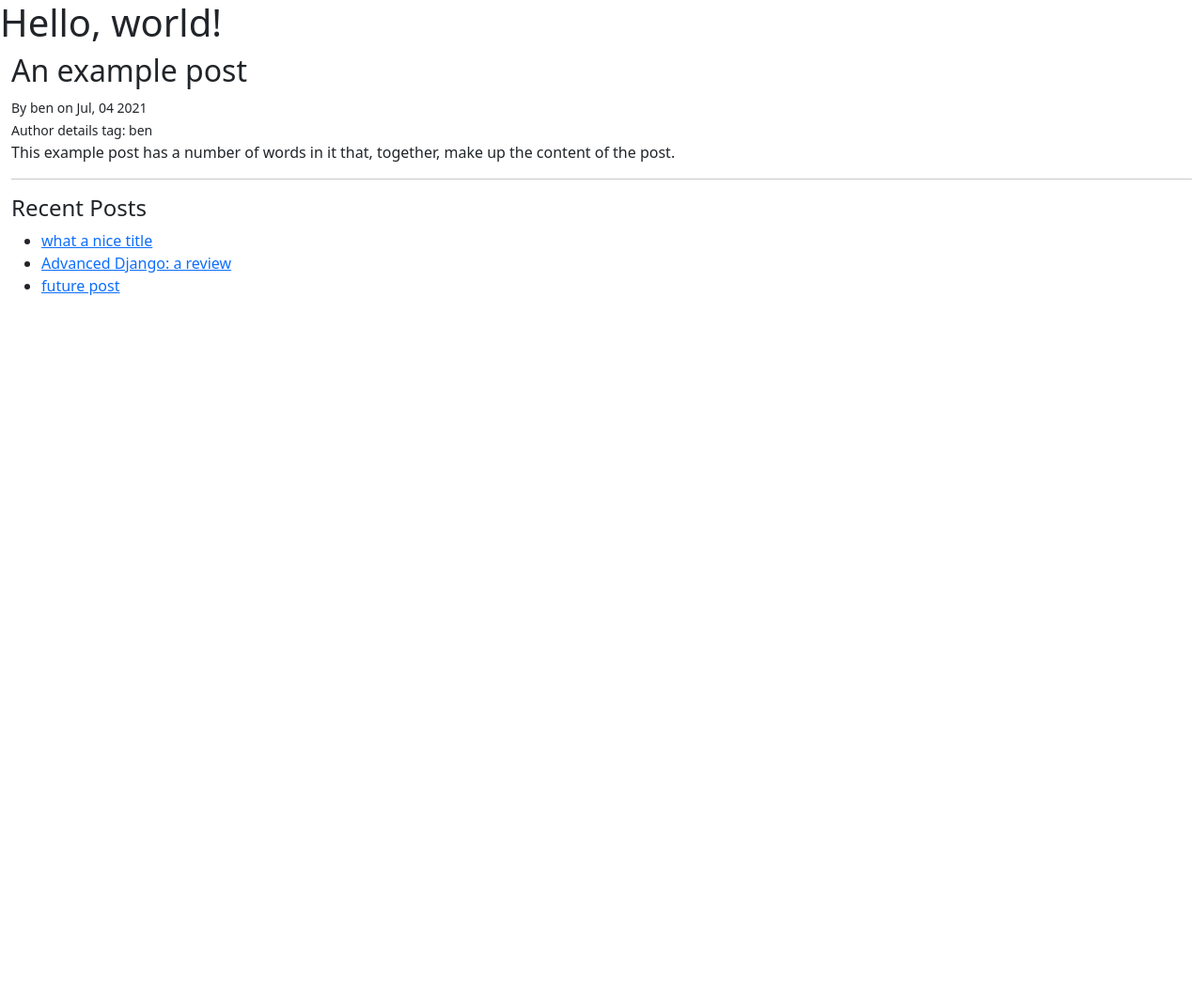
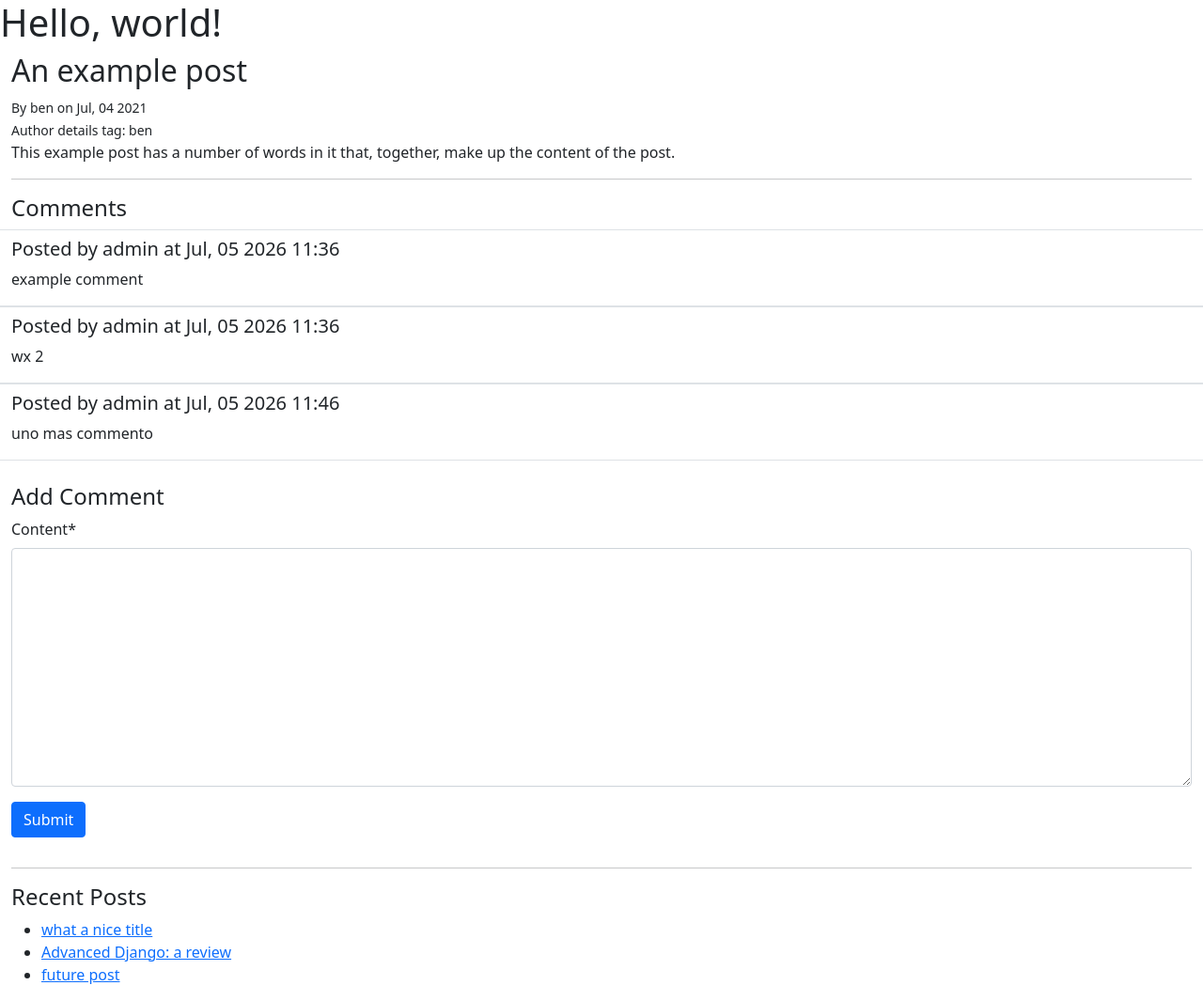
Before and after one commit to ricaFeynman/blango, a Django app: a page that uses templates/blog/post-detail.html in a window 1280 px wide. Shown: the whole page at 94% size. Before the commit the page ends 314 px from the top, so only its background shows below. Run offline with Django 5.2, Linux system fonts and the light colour scheme; a user stored in the database is signed in; data comes from the database, SQL or seed files in the repository; both versions use the stored data as it was after the commit; some libraries are stand-ins or nearby versions.

Commit message:
6: crispy

```diff
--- a/blango/settings.py
+++ b/blango/settings.py
@@ -38,8 +38,14 @@ INSTALLED_APPS = [
     'django.contrib.messages',
     'django.contrib.staticfiles',
 
+    'crispy_forms',
+    'crispy_bootstrap5',
+
     'blog',
 ]
+
+CRISPY_ALLOWED_TEMPLATE_PACKS = "bootstrap5"
+CRISPY_TEMPLATE_PACK = "bootstrap5"
 
 MIDDLEWARE = [
     'django.middleware.security.SecurityMiddleware',
--- /dev/null
+++ b/blog/forms.py
@@ -0,0 +1,14 @@
+from django import forms
+from .models import Comment
+
+from crispy_forms.layout import Submit
+from crispy_forms.helper import FormHelper
+
+class CommentForm(forms.ModelForm):
+    class Meta:
+        model = Comment
+        fields = ["content"]
+    def __init__(self, *args, **kwargs):
+        super().__init__(*args, **kwargs)
+        self.helper = FormHelper(self)
+        self.helper.add_input(Submit('submit', 'Submit'))
--- a/blog/views.py
+++ b/blog/views.py
@@ -1,5 +1,6 @@
-from django.shortcuts import render, get_object_or_404
+from django.shortcuts import render, get_object_or_404, redirect
 from .models import Post
+from .forms import CommentForm
 from django.utils import timezone
 
 # Create your views here.
@@ -9,4 +10,19 @@ def index(request):
 
 def post_detail(request, slug):
     post = get_object_or_404(Post, slug=slug)
-    return render(request, "blog/post-detail.html", {'post': post})
+
+    if request.user.is_active:
+        if request.method == "POST":
+            comment_form = CommentForm(request.POST)
+            if comment_form.is_valid():
+                comment = comment_form.save(commit=False)
+                comment.content_object = post
+                comment.creator = request.user
+                comment.save()
+                return redirect(request.path_info)
+        else:
+            comment_form = CommentForm()
+    else:
+        comment_form = None
+
+    return render(request, "blog/post-detail.html", {'post': post, 'comment_form':comment_form})
--- /dev/null
+++ b/templates/blog/post-comments.html
@@ -0,0 +1,25 @@
+{% load blog_extras crispy_forms_tags %}
+<h4>Comments</h4>
+{% for comment in post.comments.all %}
+{% rowcol "border-top pt-2" %}
+<h5>Posted by {{ comment.creator }} at {{ comment.created_at|date:"M, d Y h:i" }}</h5>
+{% endrowcol %}
+{% rowcol "border-bottom" %}
+<p>{{ comment.content }}</p>
+{% endrowcol %}
+{% empty %}
+{% rowcol "border-top border-bottom" %}
+{% endrowcol %}
+{% endfor %}
+
+{% if request.user.is_active %}
+{% rowcol "mt-4" %}
+<h4>Add Comment</h4>
+{% crispy comment_form %}
+<!-- <form method="post">
+    {% csrf_token %}
+    {{ comment_form|crispy }}
+    <p><button type="submit" class="btn btn-primary">Submit</button></p>
+</form> -->
+{% endrowcol %}
+{% endif %}
--- a/templates/blog/post-detail.html
+++ b/templates/blog/post-detail.html
@@ -9,6 +9,8 @@
     {{ post.content }}
 {% endrowcol %}
 <hr/>
+{% include "blog/post-comments.html" %}
+<hr/>
 {% rowcol %}
 {% recent_posts post %}
 {% endrowcol %}
```
Also changed, not shown: db.sqlite3.
